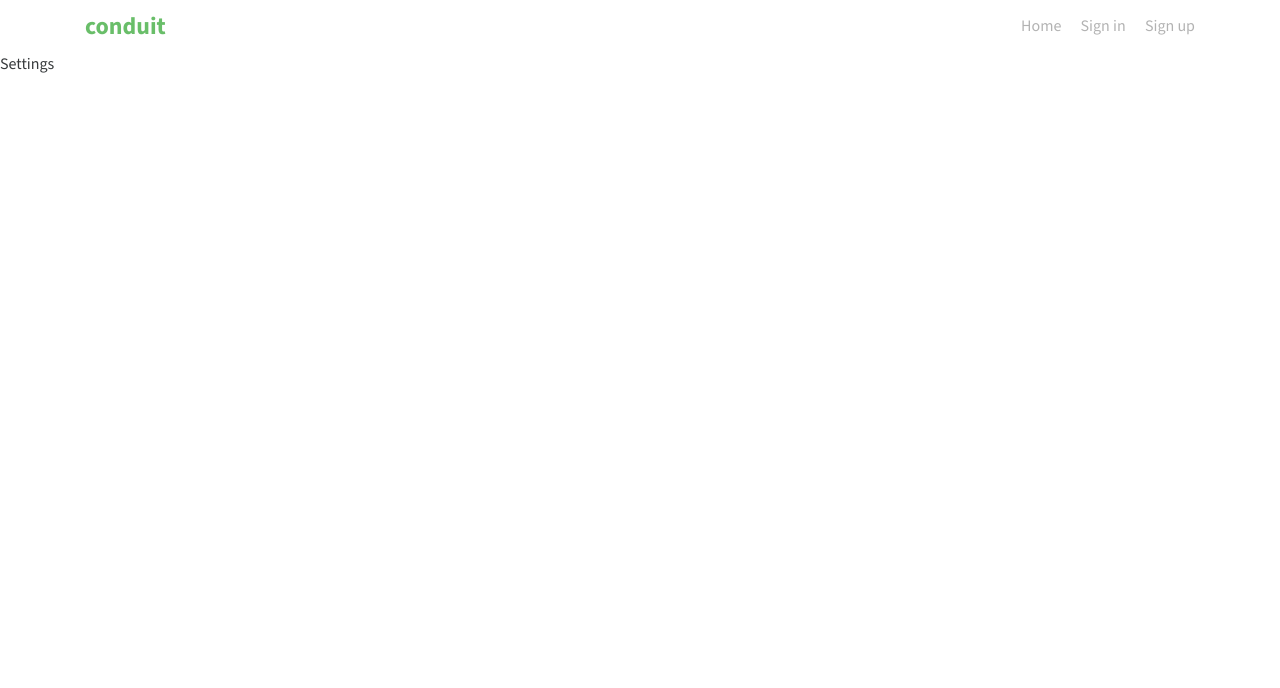
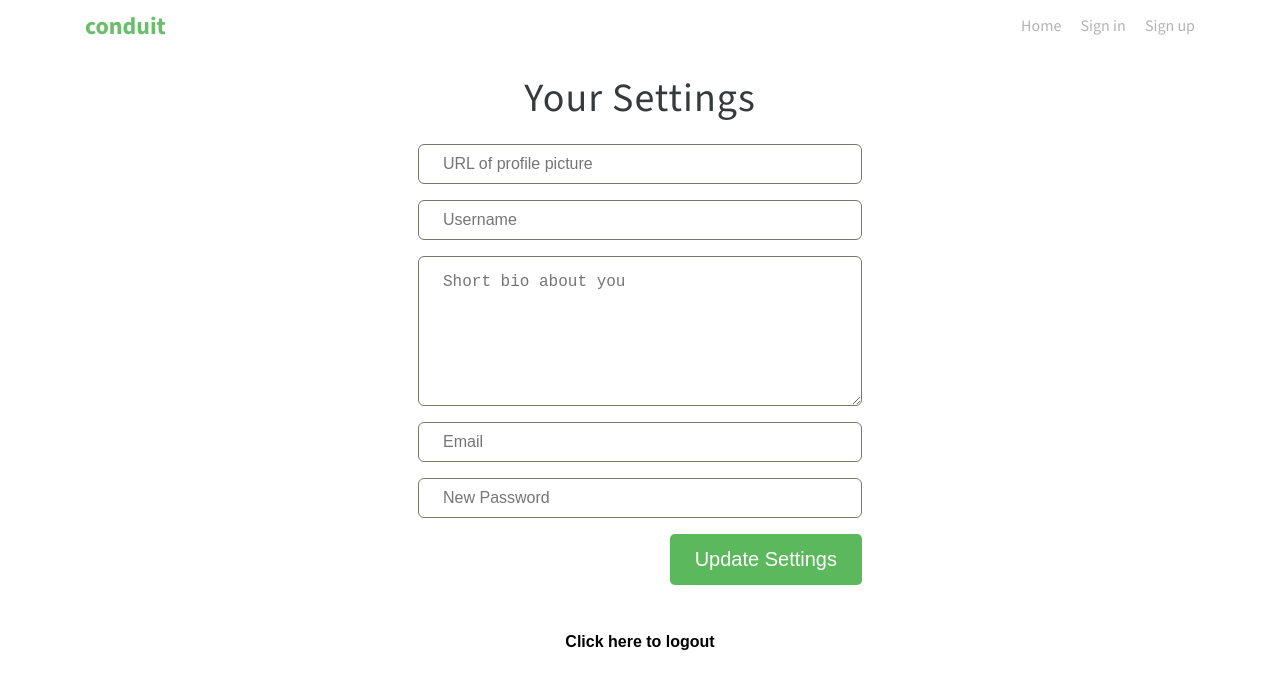
Before and after one commit to Evdokiaaa/Conduit, a React (Vite) app: page /settings in a window 1280 px wide. Shown: the top 688 px of the page. Built offline with nearby package versions, Linux system fonts and the light colour scheme.

Commit message:
Сделал стили для Settings

```diff
--- a/src/components/UI/Input/style.scss
+++ b/src/components/UI/Input/style.scss
@@ -29,3 +29,16 @@
     border-radius: 0.3rem;
   }
 }
+.settings__form-input {
+  width: 100%;
+  height: 2.5rem;
+  border: 1px solid rgb(126, 117, 103);
+  background-color: transparent;
+  padding: 1rem 1.5rem;
+  border-radius: 6px;
+  margin-bottom: 1rem;
+  font-size: 1rem;
+  &:focus {
+    outline: 1px solid hsl(215 20.2% 65.1%);
+  }
+}
--- a/src/pages/Settings/index.tsx
+++ b/src/pages/Settings/index.tsx
@@ -1,7 +1,83 @@
-import React from "react";
+import Container from "../../components/Container";
+import Input from "../../components/UI/Input";
+import { useAuth } from "../../hooks/useAuth";
+import { useForm } from "react-hook-form";
+import * as yup from "yup";
+import { yupResolver } from "@hookform/resolvers/yup";
+import "./style.scss";
+import FormBtn from "../../components/UI/AuthBtn";
+interface SettingsFormValues {
+  avatar: string;
+  username: string;
+  email: string;
+  bio?: string;
+  newPassword?: string;
+}
 
+const settingsScheme = yup.object({
+  avatar: yup.string().url().required(),
+  username: yup.string().min(3).required(),
+  bio: yup.string(),
+  email: yup.string().email().required(),
+  newPassword: yup.string(),
+});
 const Settings = () => {
-  return <div>Settings</div>;
+  const { user } = useAuth();
+
+  console.log(user);
+  const { register } = useForm<SettingsFormValues>({
+    defaultValues: {
+      avatar: user?.image,
+      username: user?.username,
+      bio: "",
+      email: user?.email,
+      newPassword: "",
+    },
+    resolver: yupResolver(settingsScheme),
+  });
+  return (
+    <section className="settings">
+      <Container>
+        <div className="settings__container">
+          <h1 className="settings__title">Your Settings</h1>
+          <form className="settings__form">
+            <Input
+              {...register("avatar")}
+              className="settings__form-input"
+              placeholder="URL of profile picture"
+            />
+            <Input
+              {...register("username")}
+              className="settings__form-input"
+              placeholder="Username"
+            />
+            <textarea
+              {...register("bio")}
+              placeholder="Short bio about you"
+              className="settings__form-input settings__form-textarea"
+            />
+            <Input
+              {...register("email")}
+              className="settings__form-input"
+              placeholder="Email"
+            />
+            <Input
+              {...register("newPassword")}
+              className="settings__form-input"
+              placeholder="New Password"
+            />
+            <div className="settings__form-btn-container">
+              <FormBtn text="Update Settings" />
+              {/* <button type="submit">Update Settings</button> */}
+            </div>
+          </form>
+          <div className="settings__logout-container">
+            <button>Click here to logout</button>
+          </div>
+        </div>
+      </Container>
+    </section>
+  );
 };
 
 export default Settings;
--- a/src/pages/Settings/style.scss
+++ b/src/pages/Settings/style.scss
@@ -0,0 +1,49 @@
+.settings {
+  &__title {
+    font-size: 2.5rem;
+    margin-bottom: 1.5rem;
+    letter-spacing: 0.025em;
+    font-weight: 400;
+  }
+  &__container {
+    display: flex;
+    justify-content: center;
+    align-items: center;
+    flex-direction: column;
+    margin-top: 1.5rem;
+  }
+  &__form {
+    width: 100%;
+    display: flex;
+    align-items: center;
+    justify-content: center;
+    flex-direction: column;
+    @media screen and (min-width: 768px) {
+      width: 40%;
+    }
+    &-textarea {
+      resize: vertical;
+      height: 150px;
+    }
+    &-btn-container {
+      align-self: end;
+    }
+  }
+  &__logout-container {
+    margin-top: 2rem;
+    border-radius: 10px;
+    transition: 0.1s linear;
+    &:hover {
+      background: red;
+    }
+
+    button {
+      cursor: pointer;
+      font-weight: 600;
+      padding: 1rem;
+      font-size: 1rem;
+      border: none;
+      background: transparent;
+    }
+  }
+}
```
